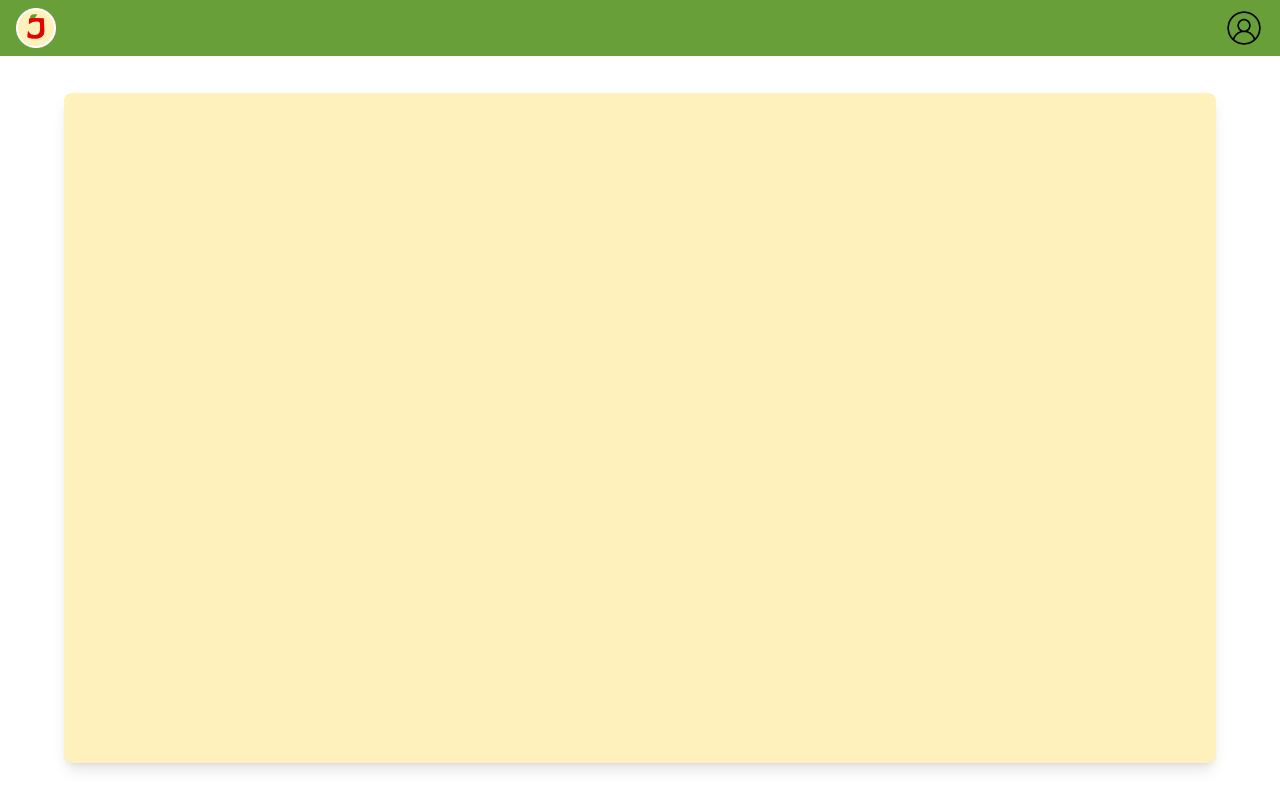
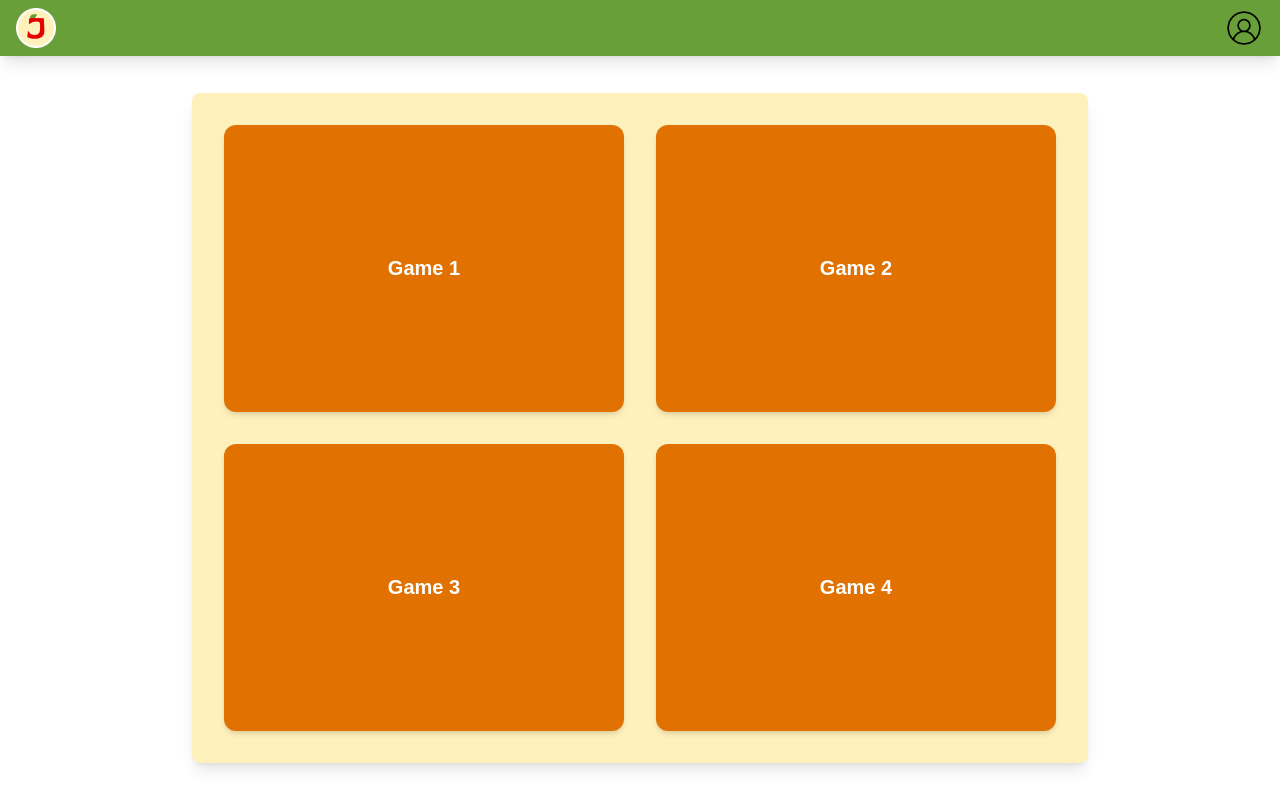
Before and after one commit to Jortmcchez/jappl, a Next.js app: page /games in a window 1280 px wide. Built offline with nearby package versions, Linux system fonts and the light colour scheme.

Commit message:
game tiles

```diff
--- a/app/components/navbar.tsx
+++ b/app/components/navbar.tsx
@@ -8,15 +8,18 @@ export default function NavBar() {
   const router = useRouter();
   return (
     <>
-      <div className="flex w-full bg-[#689F38] h-15 justify-between items-center px-4">
+      <div className="flex w-full bg-[#689F38] h-15 justify-between items-center px-4 shadow-lg">
         <div
           onClick={() => router.push("/")}
-          className="flex justify-center items-center w-10 h-10 cursor-pointer hover:scale-90"
+          className="flex justify-center items-center w-10 h-10 cursor-pointer hover:scale-95"
         >
           <Image src={mainLogo} alt="Main Logo" />
         </div>
 
-        <div className="flex justify-center items-center w-10 h-10 cursor-pointer hover:scale-90">
+        <div
+          onClick={() => router.push("/profile")}
+          className="flex justify-center items-center w-10 h-10 cursor-pointer hover:scale-95"
+        >
           <Image src={profileLogo} alt="Profile Logo" />
         </div>
       </div>
--- /dev/null
+++ b/app/games/gameBackdrop.tsx
@@ -0,0 +1,16 @@
+import GameTile from "./gameTile";
+
+export default function GameBackdrop() {
+  return (
+    <div className="flex items-center justify-center h-screen">
+      <div className="w-[70%] h-[90%] bg-[#fff1bb] rounded-lg shadow-lg p-8">
+        <div className="grid grid-cols-2 grid-rows-2 gap-8 h-full">
+          <GameTile title="Game 1" />
+          <GameTile title="Game 2" />
+          <GameTile title="Game 3" />
+          <GameTile title="Game 4" />
+        </div>
+      </div>
+    </div>
+  );
+}
--- /dev/null
+++ b/app/games/gameTile.tsx
@@ -0,0 +1,13 @@
+"use client";
+
+type gameProp = {
+  title: string;
+};
+
+export default function GameTile(props: gameProp) {
+  return (
+    <div className="flex items-center justify-center w-full h-full bg-amber-600 rounded-xl shadow-md hover:scale-105 transition cursor-pointer">
+      <p className="text-white text-xl font-semibold">{props.title}</p>
+    </div>
+  );
+}
--- a/app/games/gametiles.tsx
+++ /dev/null
@@ -1,11 +0,0 @@
-"use client";
-
-export default function GameTile() {
-  return (
-    <>
-      <div className="flex items-center justify-center h-screen">
-        <div className="w-[90%] h-[90%] bg-[#fff1bb] rounded-lg shadow-lg"></div>
-      </div>
-    </>
-  );
-}
--- a/app/games/page.tsx
+++ b/app/games/page.tsx
@@ -1,13 +1,13 @@
 "use client";
 import NavBar from "../components/navbar";
-import GameTile from "./gametiles";
+import GameBackdrop from "./gameBackdrop";
 
 export default function Game() {
   return (
     <>
       <div className="flex flex-col h-screen">
         <NavBar />
-        <GameTile />
+        <GameBackdrop />
       </div>
     </>
   );
```
